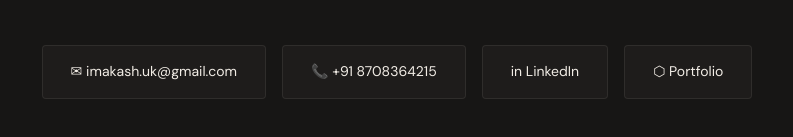
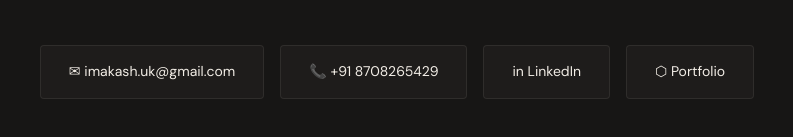
Before and after one commit to akash-sharma-copywriter/portfolio, a plain HTML site: page index.html in a window 1280 px wide. Shown: the part 6455-6592 px from the top of the page, 243-1036 px from the left. Drawn offline with Linux system fonts and the light colour scheme.

Commit message:
Update index.html

```diff
--- a/index.html
+++ b/index.html
@@ -1163,7 +1163,7 @@
   <p class="contact-sub">Open to full-time remote roles, freelance projects, and consulting engagements in B2B copy, SaaS content, and funnel strategy.</p>
   <div class="contact-links">
     <a href="mailto:imakash.uk@gmail.com" class="contact-link">✉ imakash.uk@gmail.com</a>
-    <a href="tel:+918708364215" class="contact-link">📞 +91 8708364215</a>
+    <a href="tel:+918708265429" class="contact-link">📞 +91 8708265429</a>
     <a href="https://www.linkedin.com/in/akashdeep-sharma93" class="contact-link" target="_blank">in LinkedIn</a>
     <a href="https://akash-sharma-copywriter.github.io/portfolio" class="contact-link" target="_blank">⬡ Portfolio</a>
   </div>
```
